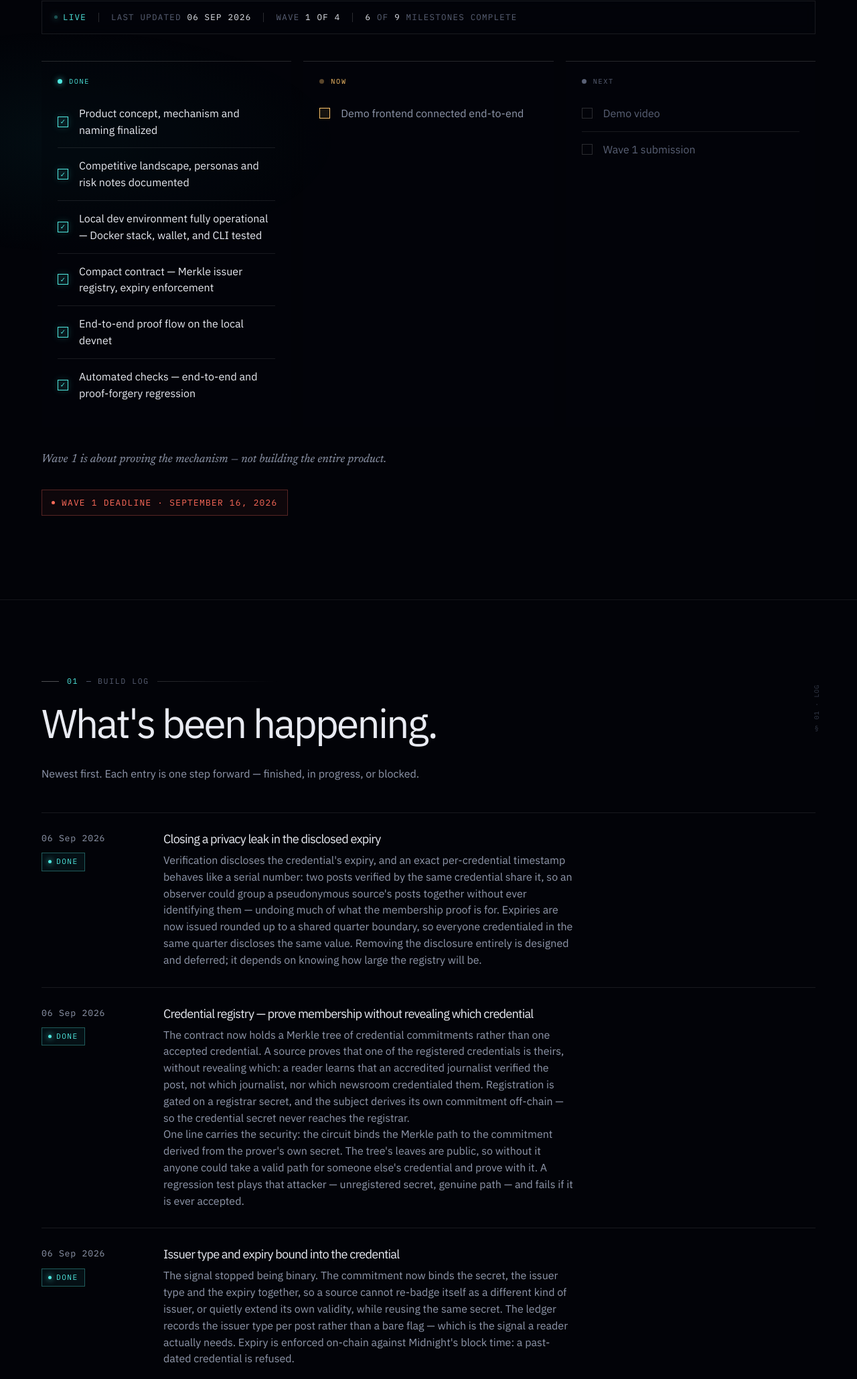
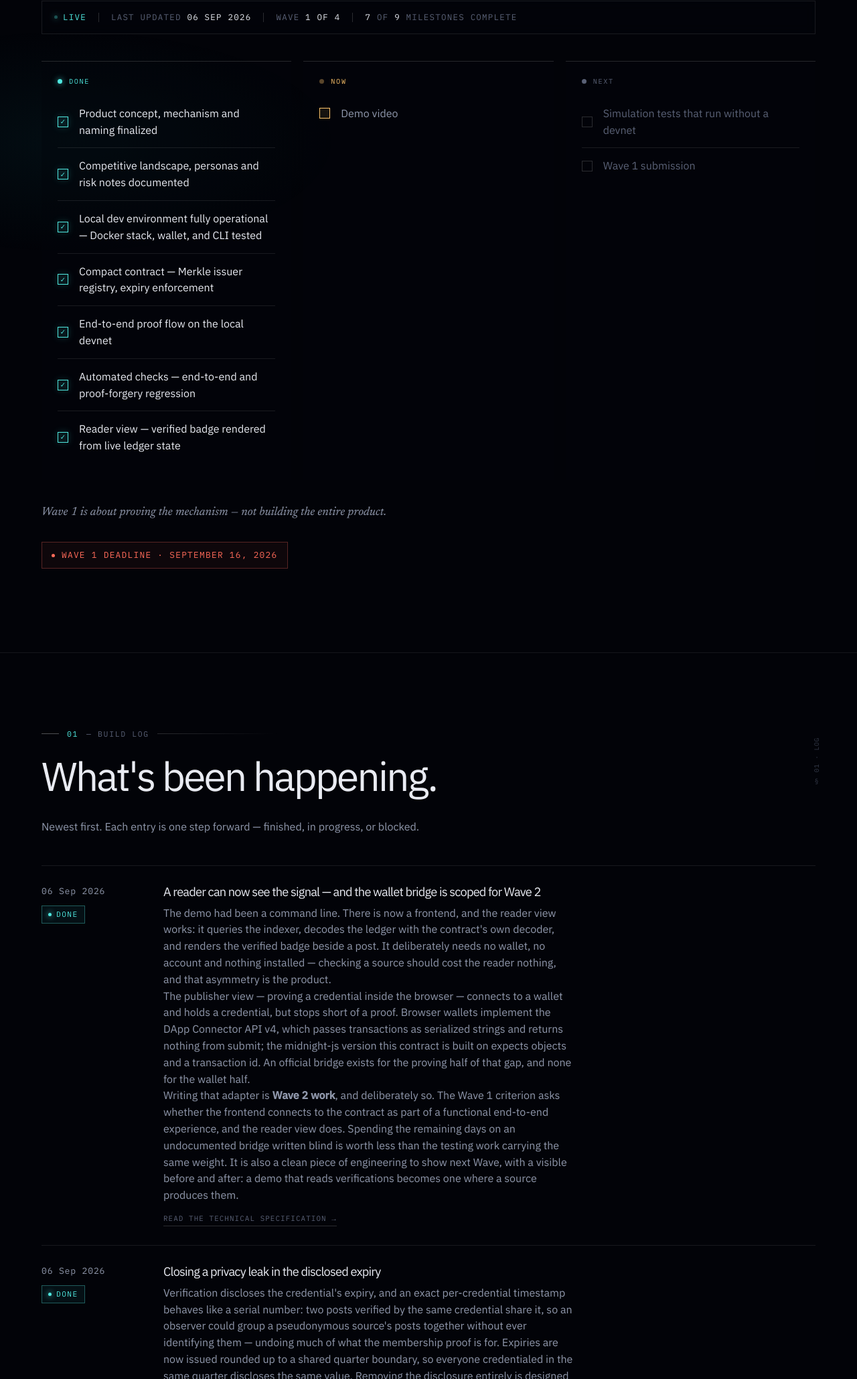
Before and after one commit to rmarquesc/vero-website, a plain HTML site: page progress.html in a window 1280 px wide. Shown: the part 365-2424 px from the top of the page at 67% size. Drawn offline with Linux system fonts and the light colour scheme.

Commit message:
Record the reader view, and place the wallet bridge in Wave 2
The build log had nothing about the frontend, and the roadmap still
described Wave 2 as governance work.

The new entry says plainly what shipped — a reader view that renders the
badge from live ledger state, needing no wallet — and what did not: the
publisher view connects and holds a credential but cannot complete a
proof, because browser wallets speak DApp Connector API v4 in serialized
strings while midnight-js expects objects. An official bridge covers the
proving half of that gap; the wallet half has to be written.

That adapter now leads Wave 2 on the roadmap, on the landing page and in
the deck, rather than being an unexplained absence. It is a
self-contained piece of engineering with a visible before and after, and
the Buildathon rewards demonstrable progress per Wave over one-time
polish — so naming it as next Wave's work is a better answer than either
hiding it or rushing it.

Links through to the technical specification in the contract repository
so the claim can be checked rather than taken on trust.

Co-Authored-By: Claude Opus 5 <noreply@anthropic.com>

```diff
--- a/progress.html
+++ b/progress.html
@@ -48,7 +48,7 @@
         <span class="sep"></span>
         <span>wave <b>1 of 4</b></span>
         <span class="sep"></span>
-        <span><b>6</b> of <b>9</b> milestones complete</span>
+        <span><b>7</b> of <b>9</b> milestones complete</span>
       </div>
 
       <div class="status-groups">
@@ -61,18 +61,19 @@
             <li class="done"><span class="box">✓</span> Compact contract — Merkle issuer registry, expiry enforcement</li>
             <li class="done"><span class="box">✓</span> End-to-end proof flow on the local devnet</li>
             <li class="done"><span class="box">✓</span> Automated checks — end-to-end and proof-forgery regression</li>
+            <li class="done"><span class="box">✓</span> Reader view — verified badge rendered from live ledger state</li>
           </ul>
         </div>
         <div class="status-group">
           <h3 class="status-group-label now">Now</h3>
           <ul class="checklist">
-            <li class="active"><span class="box"></span> Demo frontend connected end-to-end</li>
+            <li class="active"><span class="box"></span> Demo video</li>
           </ul>
         </div>
         <div class="status-group">
           <h3 class="status-group-label next">Next</h3>
           <ul class="checklist">
-            <li><span class="box"></span> Demo video</li>
+            <li><span class="box"></span> Simulation tests that run without a devnet</li>
             <li><span class="box"></span> Wave 1 submission</li>
           </ul>
         </div>
@@ -112,6 +113,20 @@
              status classes:  done  |  in-progress  |  blocked
              Remember to bump the "last updated" date above.
              ========================================================== -->
+
+        <article class="log-entry">
+          <div class="log-meta">
+            <time datetime="2026-09-06">06 Sep 2026</time>
+            <span class="log-status done">done</span>
+          </div>
+          <div class="log-body">
+            <h3>A reader can now see the signal — and the wallet bridge is scoped for Wave 2</h3>
+            <p>The demo had been a command line. There is now a frontend, and the reader view works: it queries the indexer, decodes the ledger with the contract's own decoder, and renders the verified badge beside a post. It deliberately needs no wallet, no account and nothing installed — checking a source should cost the reader nothing, and that asymmetry is the product.</p>
+            <p>The publisher view — proving a credential inside the browser — connects to a wallet and holds a credential, but stops short of a proof. Browser wallets implement the DApp Connector API v4, which passes transactions as serialized strings and returns nothing from submit; the midnight-js version this contract is built on expects objects and a transaction id. An official bridge exists for the proving half of that gap, and none for the wallet half.</p>
+            <p>Writing that adapter is <b>Wave 2 work</b>, and deliberately so. The Wave 1 criterion asks whether the frontend connects to the contract as part of a functional end-to-end experience, and the reader view does. Spending the remaining days on an undocumented bridge written blind is worth less than the testing work carrying the same weight. It is also a clean piece of engineering to show next Wave, with a visible before and after: a demo that reads verifications becomes one where a source produces them.</p>
+            <a class="link" href="https://github.com/rmarquesc/vero-demo/blob/main/docs/wave2-wallet-bridge.md">Read the technical specification →</a>
+          </div>
+        </article>
 
         <article class="log-entry">
           <div class="log-meta">
```
Also changed, not shown: index.html (+1 -1 lines), slides.html (+4 -3 lines), 1 other file.
